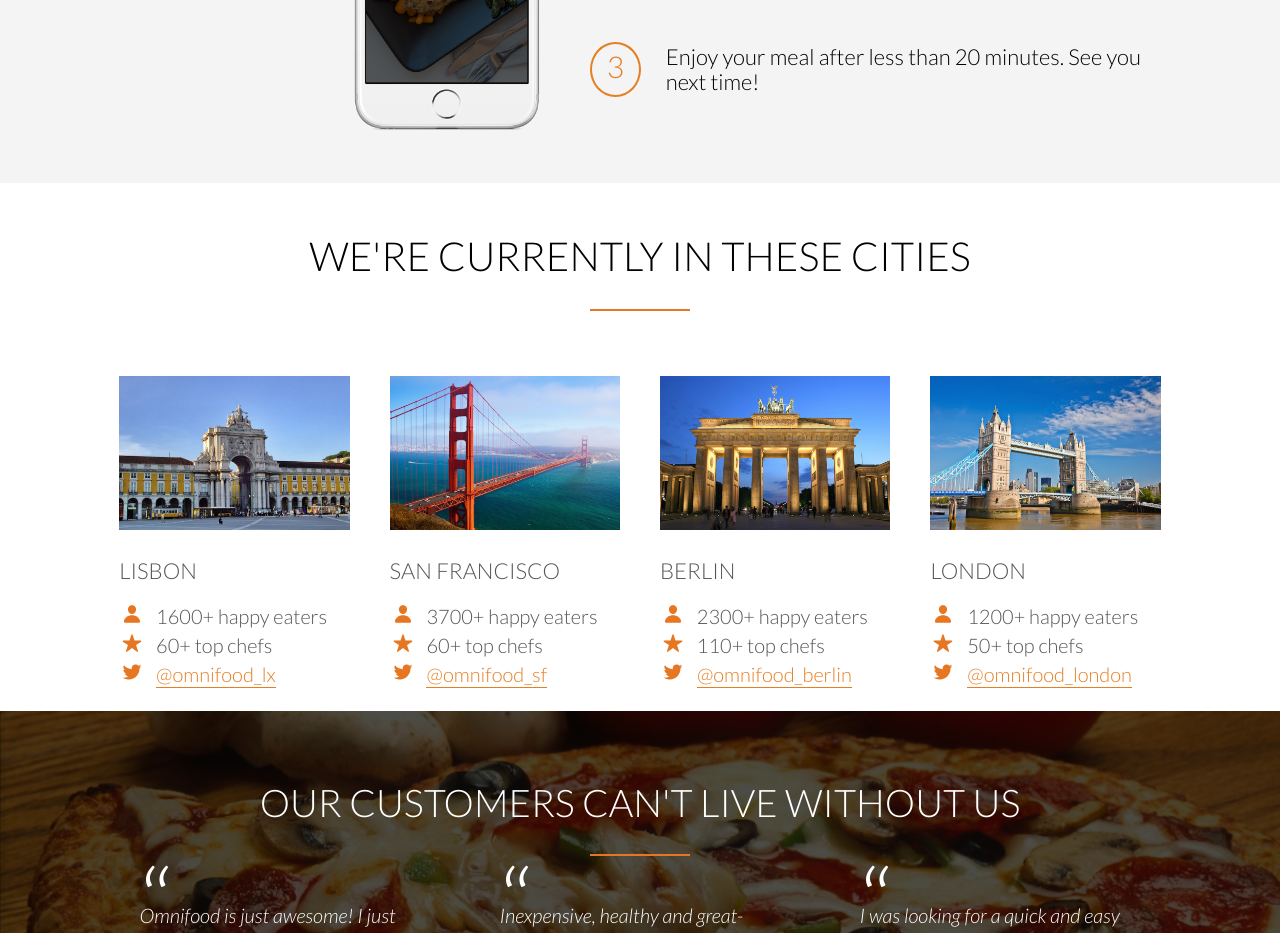
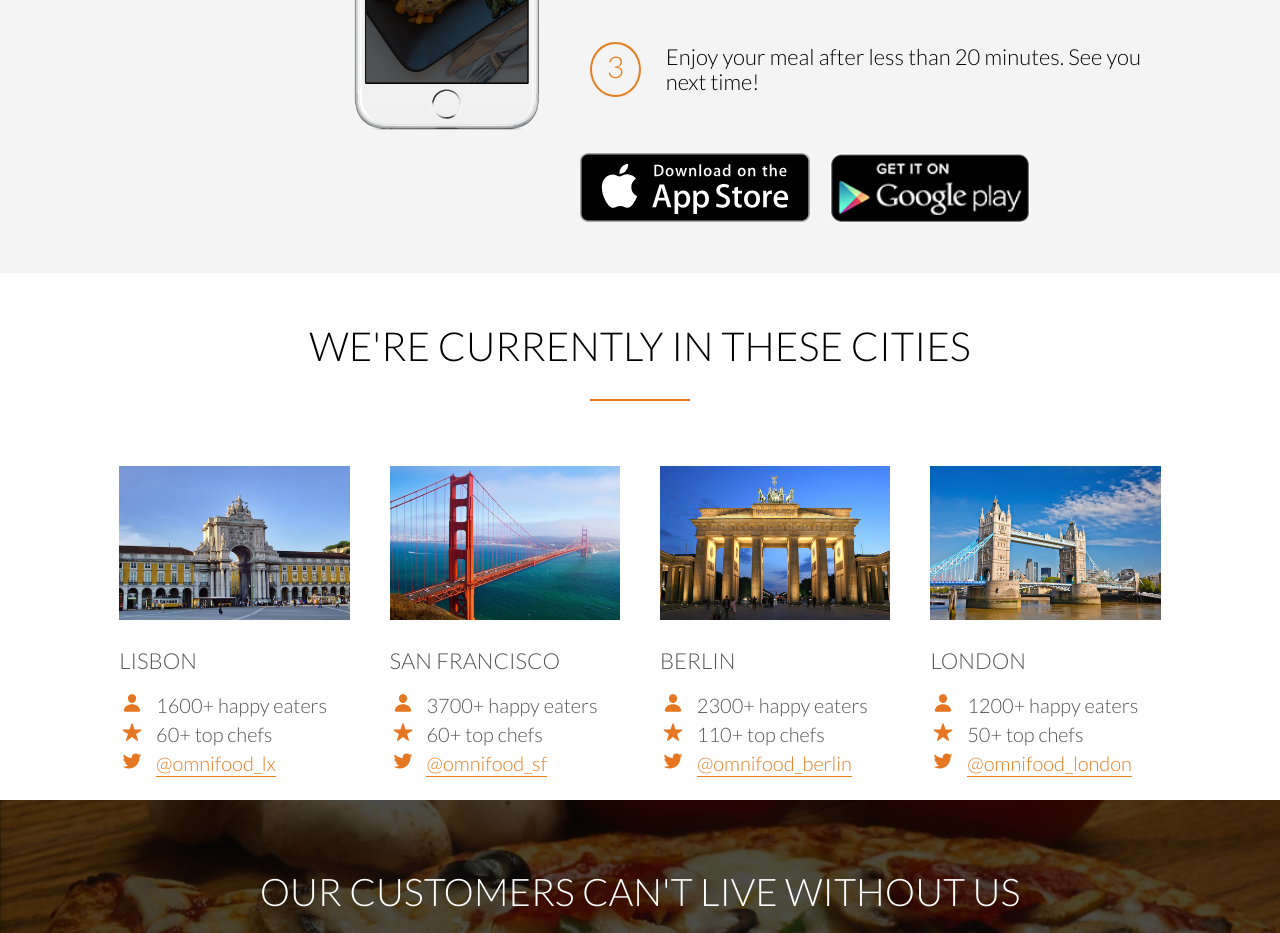
Before and after one commit to SHEEPDOG0351/Omnifood_website, a plain HTML site: page index.html in a window 1280 px wide. Shown: the part 2340-3273 px from the top of the page. Drawn offline with nearby package versions, Linux system fonts and the light colour scheme.

Commit message:
Finished up project

```diff
--- a/index.html
+++ b/index.html
@@ -272,6 +272,26 @@
             width: 100%;
             height: auto;
         }
+
+        #app-buttons {
+            display: flex;
+            justify-content: center;
+            gap: 20px;
+            padding-top: 20px;
+            margin-left: 330px;
+        }
+
+        #apple-download {
+            width: 230px;
+            height: auto;
+        }
+
+        .download-buttons img {
+            width: 200px;
+            height: auto;
+            display: block;
+        }
+
 
         .steps {
             color: black;
@@ -849,7 +869,16 @@
                 <div class="step-text">Enjoy your meal after less than 20 minutes. See you next time!</div>
             </div>
         </div>
+        <div id="app-buttons">
+            <a class="download-buttons" href="Omnifood Contents/Omnifood Contents/download-app.svg">
+                <img id="apple-download" src="Omnifood Contents/Omnifood Contents/download-app.svg">
+            </a>
+            <a class="download-buttons" href="Omnifood Contents/Omnifood Contents/download-app-android.png">
+                <img src="Omnifood Contents/Omnifood Contents/download-app-android.png">
+            </a>
+        </div>
     </div>
+
 
     <div id="sixth-section">
         <div id="sixth-header">
```
